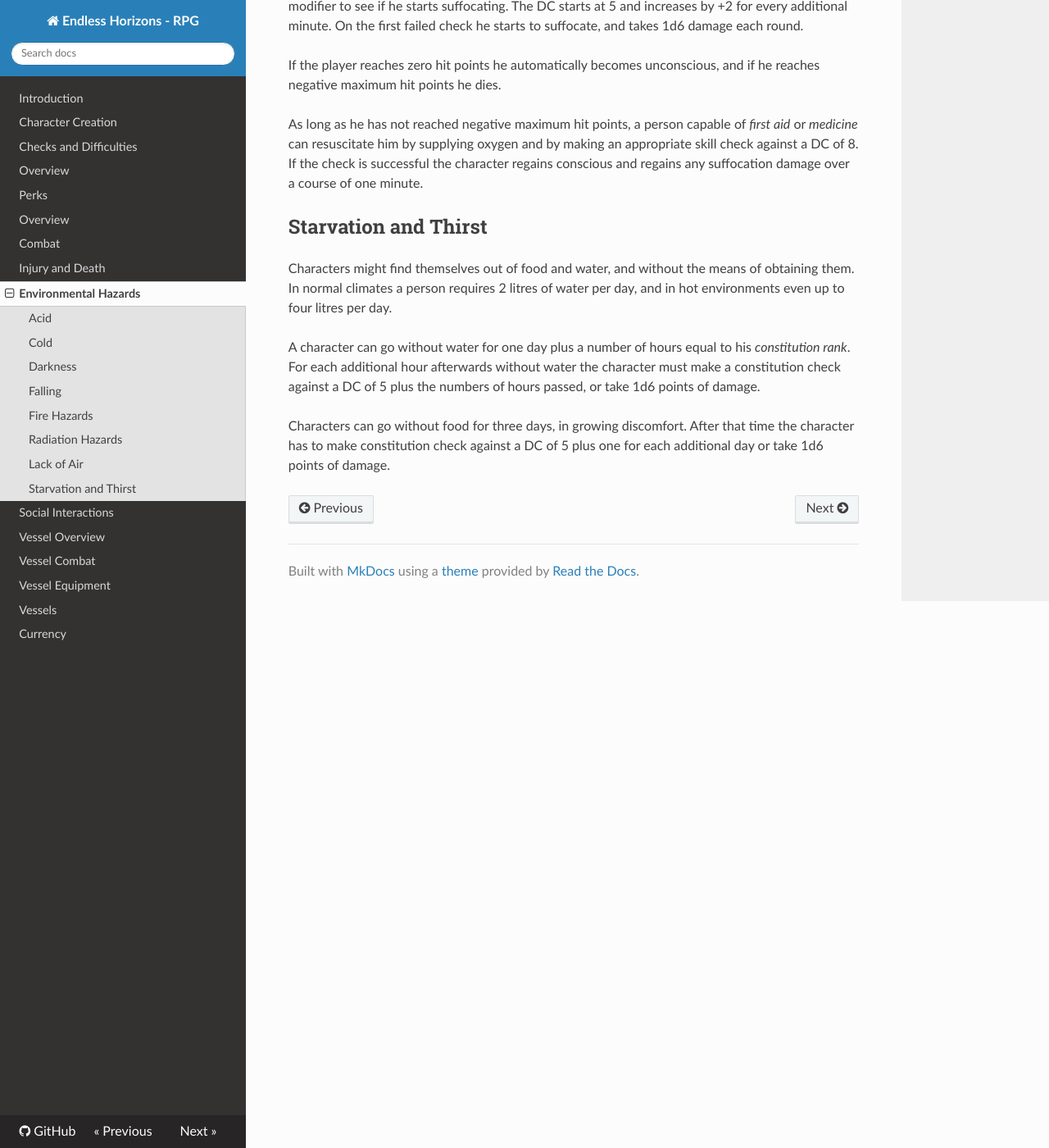
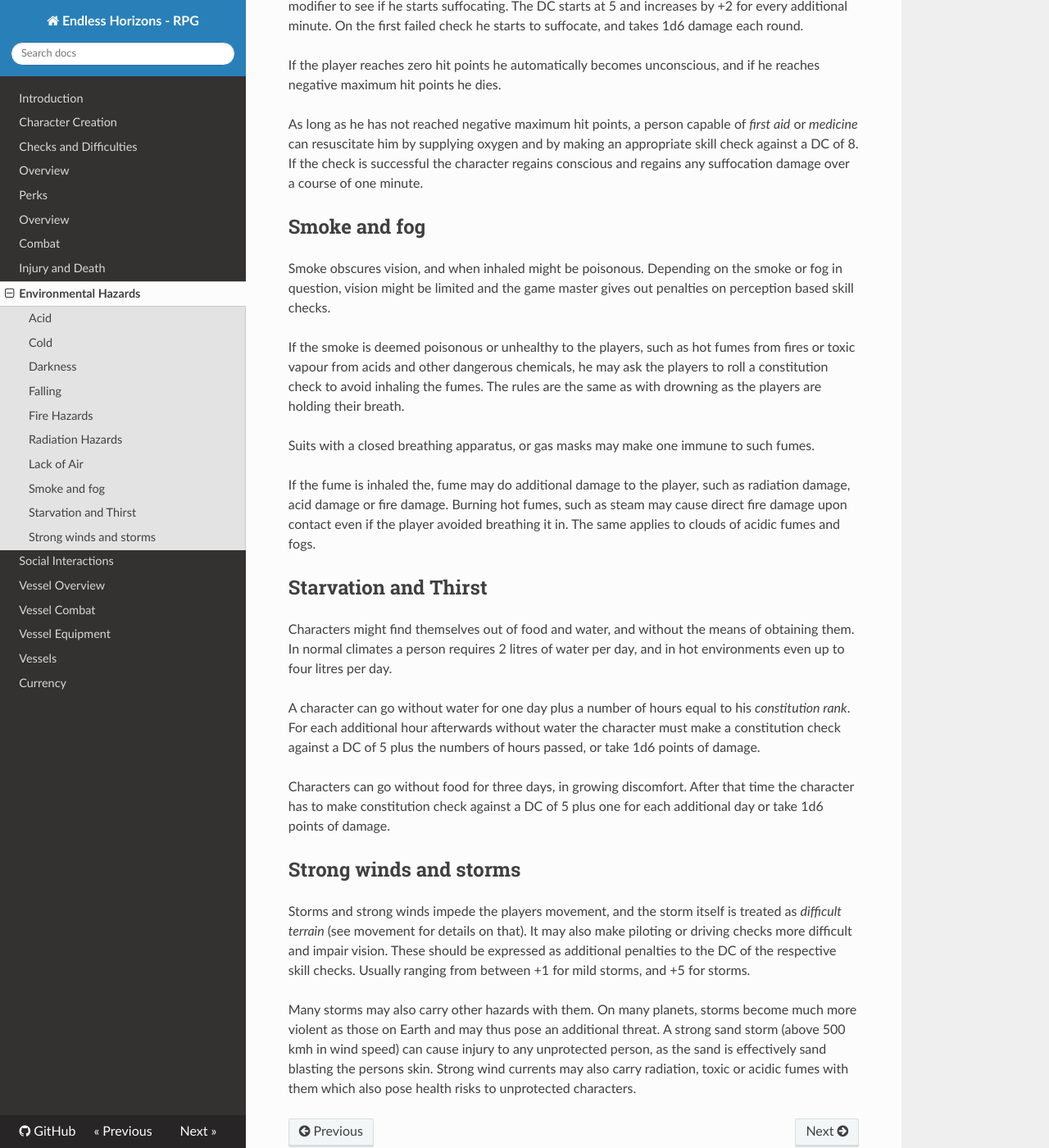
Before and after one commit to ehrpg/rules, an MkDocs documentation site: the page built from docs/environment.md, in a window 1280 px wide and 1400 px high, scrolled down 2572 px. Shown: the whole window at 82% size. Built offline with MkDocs 1.6.1, drawn with Linux system fonts in a browser that asks for light colours; nearby versions of some CDN libraries; old or Windows-style settings are respelled for this version of MkDocs.

Commit message:
Add winds and storms

```diff
--- a/docs/environment.md
+++ b/docs/environment.md
@@ -122,6 +122,25 @@ an appropriate skill check against a DC of 8. If the check is successful the
 character regains conscious and regains any suffocation damage over a course of
 one minute.
 
+## Smoke and fog
+
+Smoke obscures vision, and when inhaled might be poisonous. Depending on the
+smoke or fog in question, vision might be limited and the game master gives out
+penalties on perception based skill checks.
+
+If the smoke is deemed poisonous or unhealthy to the players, such as hot fumes
+from fires or toxic vapour from acids and other dangerous chemicals, he may ask
+the players to roll a constitution check to avoid inhaling the fumes. The rules
+are the same as with drowning as the players are holding their breath.
+
+Suits with a closed breathing apparatus, or gas masks may make one immune to
+such fumes.
+
+If the fume is inhaled the, fume may do additional damage to the player, such
+as radiation damage, acid damage or fire damage. Burning hot fumes, such as
+steam may cause direct fire damage upon contact even if the player avoided
+breathing it in. The same applies to clouds of acidic fumes and fogs.
+
 ## Starvation and Thirst
 
 Characters might find themselves out of food and water, and without the means
@@ -136,3 +155,18 @@ plus the numbers of hours passed, or take 1d6 points of damage.
 Characters can go without food for three days, in growing discomfort. After that
 time the character has to make constitution check against a DC of 5 plus one for
 each additional day or take 1d6 points of damage.
+
+## Strong winds and storms
+
+Storms and strong winds impede the players movement, and the storm itself is
+treated as _difficult terrain_ (see movement for details on that). It may also
+make piloting or driving checks more difficult and impair vision. These should
+be expressed as additional penalties to the DC of the respective skill checks.
+Usually ranging from between +1 for mild storms, and +5 for storms.
+
+Many storms may also carry other hazards with them. On many planets, storms
+become much more violent as those on Earth and may thus pose an additional
+threat. A strong sand storm (above 500 kmh in wind speed) can cause injury to
+any unprotected person, as the sand is effectively sand blasting the persons
+skin. Strong wind currents may also carry radiation, toxic or acidic fumes
+with them which also pose health risks to unprotected characters.
```
